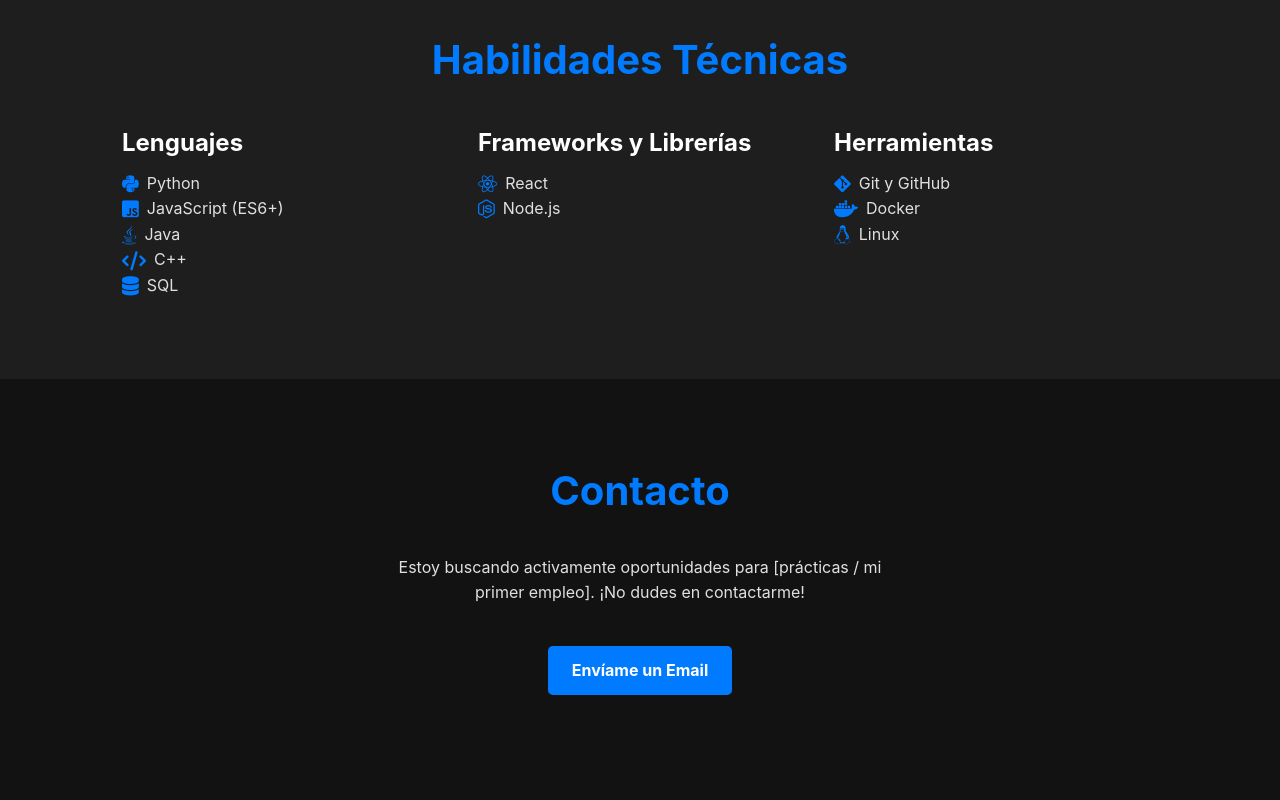
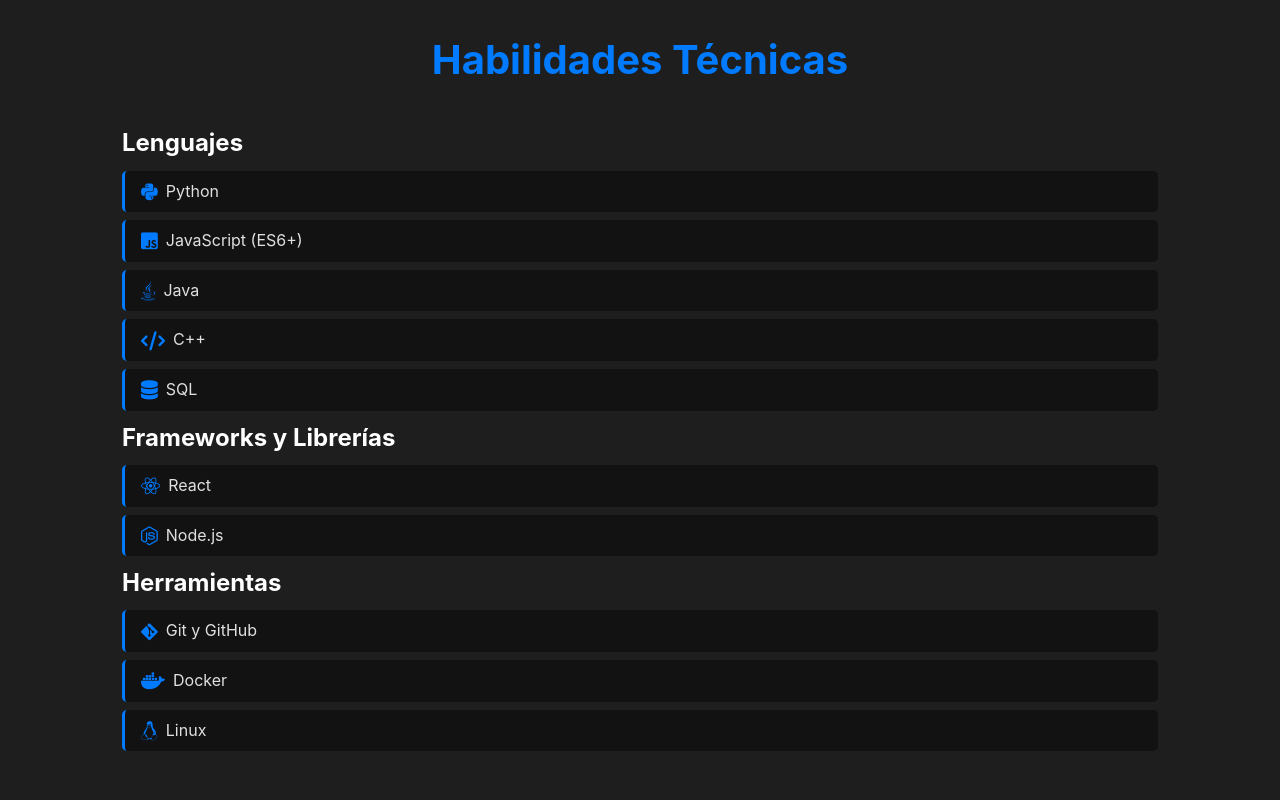
Before and after one commit to joaquinmoyamunoz/joaquinmoyamunoz.github.io, a plain HTML site: page index.html in a window 1280 px wide. Shown: the part 1420-2220 px from the top of the page. Drawn offline with Linux system fonts and the light colour scheme.

Commit message:
Corrección en error de logos

```diff
--- a/style.css
+++ b/style.css
@@ -198,11 +198,6 @@ a {
     margin-right: 0.5rem;
 }
 
-.skills-grid {
-    display: grid;
-    grid-template-columns: repeat(3, 1fr);
-    gap: 2rem;
-}
 
 #contacto {
     text-align: center;
@@ -221,13 +216,23 @@ a {
     border-top: 1px solid #333;
 }
 
+.skills-grid ul {
+    list-style: none;
+}
+
+.skills-grid ul li {
+    background-color: var(--color-fondo);
+    padding: 0.5rem 1rem;
+    margin-bottom: 0.5rem;
+    border-radius: 5px;
+    border-left: 3px solid var(--color-primario);
+
+    display: flex;
+    align-items: center;
+}
+
 .skill-icon {
     margin-right: 8px;
     font-size: 1.2em;
     color: var(--color-primario);
 }
-
-.skills-grid ul li {
-    display: flex;
-    align-items: center;
-}
```
